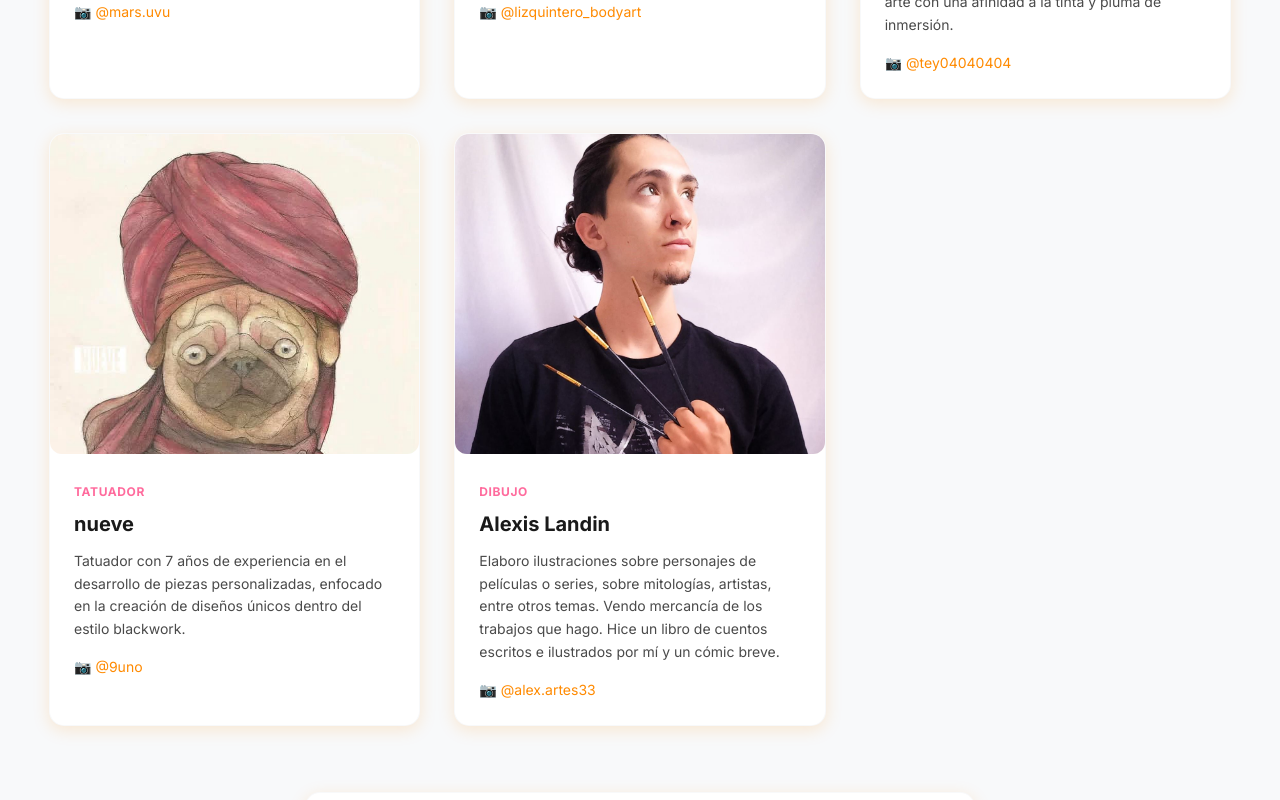
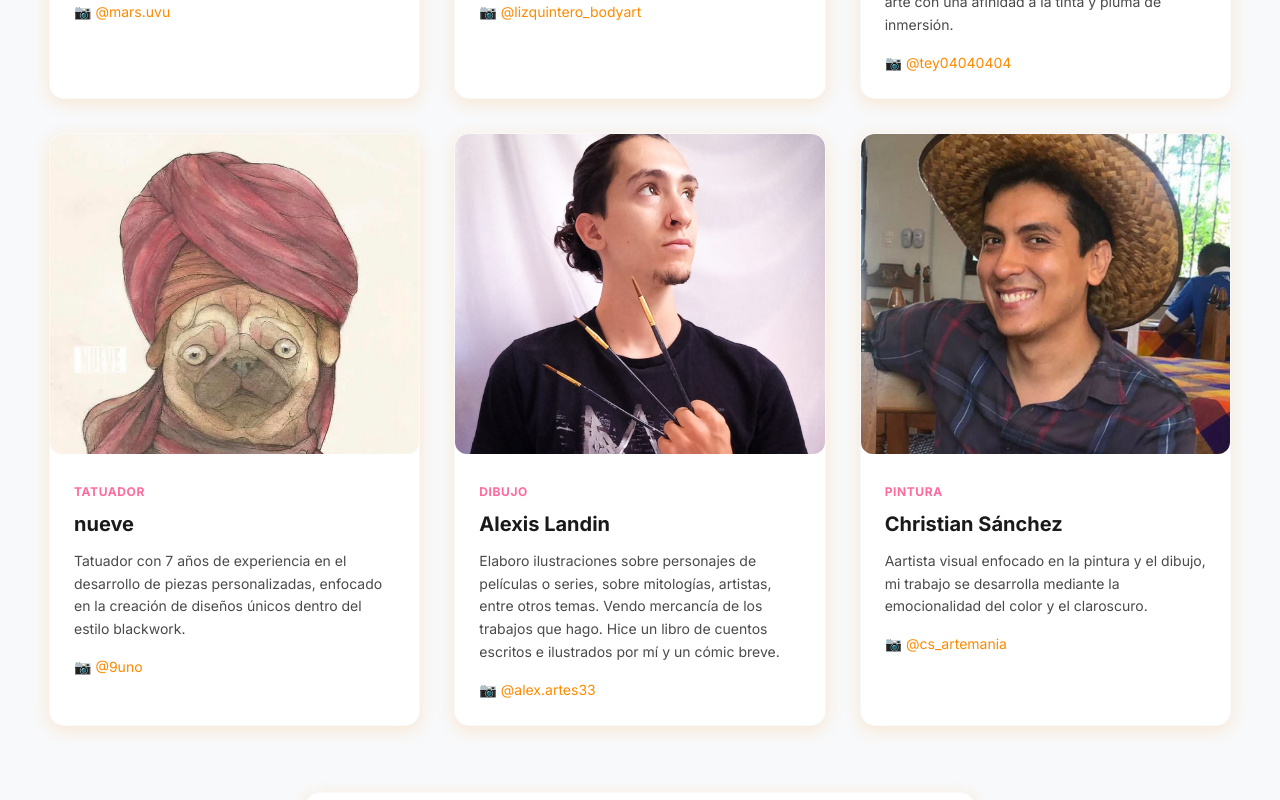
Before and after one commit to Pepebaskes/cromatica-web, a React (Vite) app: page / in a window 1280 px wide. Shown: the part 7860-8660 px from the top of the page. Built offline with nearby package versions, Linux system fonts and the light colour scheme.

Commit message:
agregue empresas y artistas

```diff
--- a/src/app/sections/ArtistasSection.tsx
+++ b/src/app/sections/ArtistasSection.tsx
@@ -82,7 +82,14 @@ export function ArtistasSection() {
     descripcion: "Elaboro ilustraciones sobre personajes de películas o series, sobre mitologías, artistas, entre otros temas. Vendo mercancía de los trabajos que hago. Hice un libro de cuentos escritos e ilustrados por mí y un cómic breve.",
     instagram: "alex.artes33",
   },
-
+   {
+    id: 9, // Incrementa el número
+    imagen: "/images/ChrisSanchez.jpeg",
+    nombre: "Christian Sánchez",
+    especialidad: "Pintura",
+    descripcion: "Aartista visual enfocado en la pintura y el dibujo, mi trabajo se desarrolla mediante la emocionalidad del color y el claroscuro.",
+    instagram: "cs_artemania",
+  },
 
   /**
 
--- a/src/app/sections/EmprendedoresSection.tsx
+++ b/src/app/sections/EmprendedoresSection.tsx
@@ -19,7 +19,7 @@ export function EmprendedoresSection() {
       nombre: "El Pase",
       categoria: "Elotes y Mixología",
       descripcion: "Las mejores botanas, elotes y bebidas para disfrutar",
-      ubicacion: "Zona de Ventas",
+      ubicacion: "Zona de Comida",
       imagen: "/images/elPaseElote.png", // Ejemplo de imagen local
       color: "var(--cromatica-primary)",
       instagram: "el_pase05"
@@ -29,7 +29,7 @@ export function EmprendedoresSection() {
       nombre: "Cafetería Elefante",
       categoria: "Café & Postres",
       descripcion: "El mejor café de especialidad y postres artesanales",
-      ubicacion: "Zona de Ventas",
+      ubicacion: "Zona de Comida",
       imagen: "/images/elElefante.jpeg", // Ejemplo de imagen local
       color: "var(--cromatica-secondary)",
       instagram: "cafeteria_elefante"
@@ -40,22 +40,23 @@ export function EmprendedoresSection() {
       nombre: "Magiaacrochet",
       categoria: "Artesanías",
       descripcion: "De tu imaginación al crochet ✨ Hacemos realidad tus ideas favoritas personalizando cada detalle. Piezas tan únicas como tú.💞",
-      ubicacion: "Zona de ventas",
+      ubicacion: "Zona de Ventas",
       imagen: "/images/Crochet.jpeg",
       color: "var(--cromatica-tertiary)",
-      instagram: ""
+      instagram: "magiaacrochet_"
     },
-    /**
+
     {
       id: 4,
-      nombre: "PENDIENTE",
-      categoria: "",
-      descripcion: "",
-      ubicacion: "",
-      imagen: "",
+      nombre: "Kuro Shop",
+      categoria: "Tienda Alternativa",
+      descripcion: "Emprendimiento con gran variedad de productos, su fuerte son accesorios alternativos y productos de anime; un lugar seguro y con productos para todas las personas con gustos mas extravagantes y fuera de la norma (al mismo tiempo generan ingreso para sus gatitos)",
+      ubicacion: "Zona de Ventas",
+      imagen: "/images/kuroShop.jpeg",
       color: "var(--cromatica-accent)",
-      instagram: ""
+      instagram: "kuroshopmx"
     }
+    /**
       */
   ];
 
```
Also changed, not shown: public/images/ChrisSanchez.jpeg (added), public/images/kuroShop.jpeg (added).
